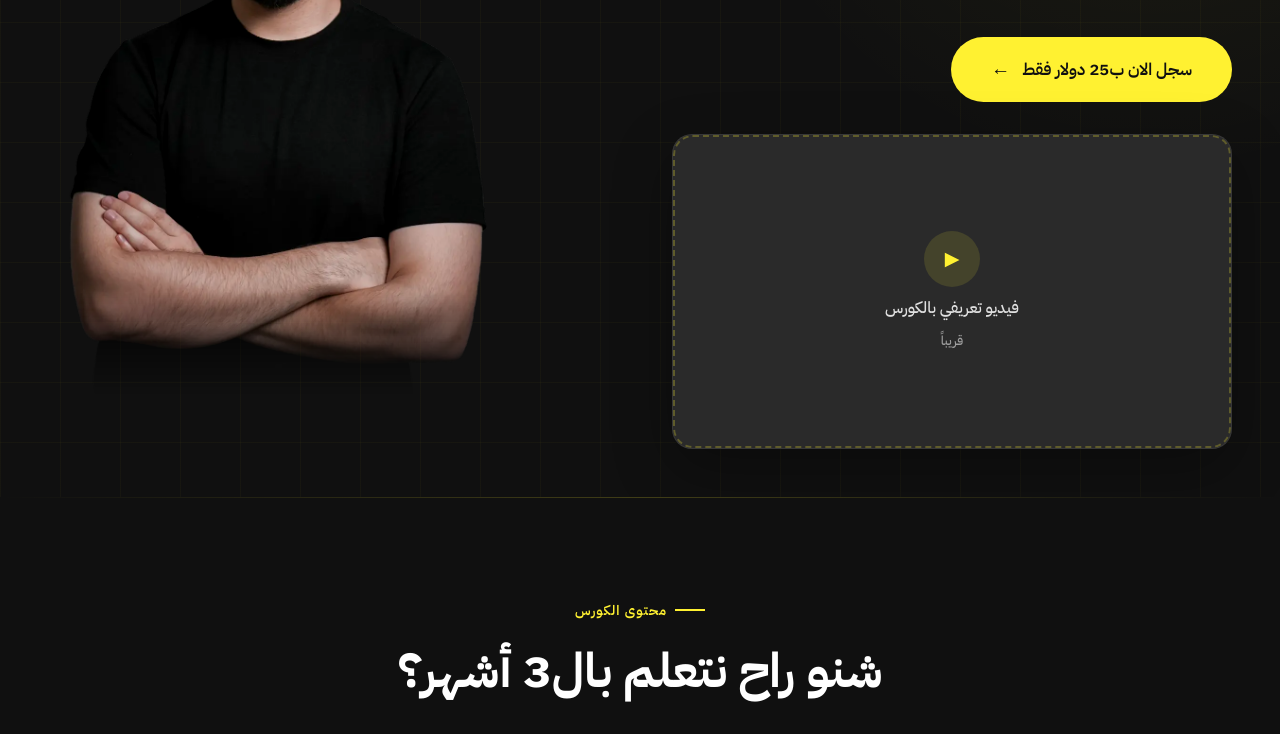
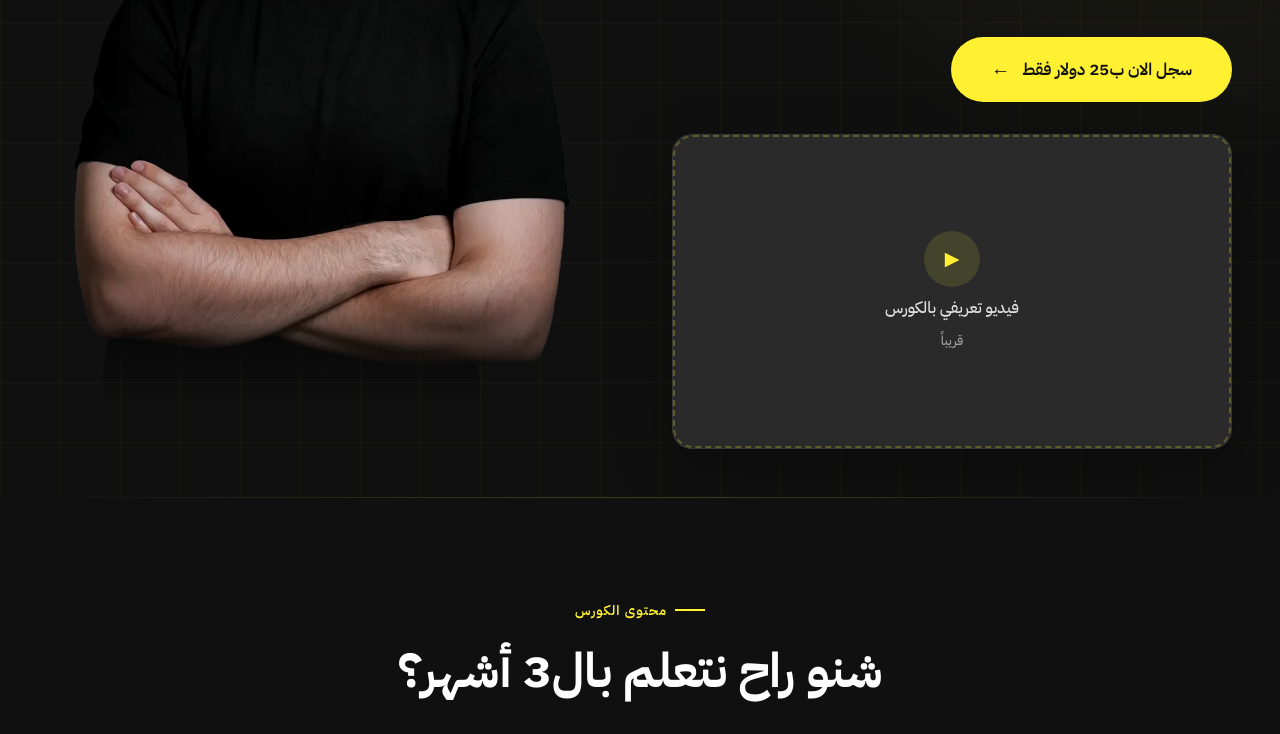
Before and after one commit to mustafasala7iq/portfolio, a plain HTML site: page index.html in a window 1280 px wide. Shown: the part 398-1132 px from the top of the page. Drawn offline with Linux system fonts and the light colour scheme.

Commit message:
Speak 360 page: larger desktop photo filling the hero height
Co-Authored-By: Claude Opus 5.5 <noreply@anthropic.com>
Claude-Session: https://claude.ai/code/session_01WHp9QWeuJUvd8cHPpbicMG

```diff
--- a/style.css
+++ b/style.css
@@ -1334,3 +1334,19 @@ img {
     max-height: calc(100vh - 120px);
   }
 }
+
+/* Desktop only: photo fills the space from the menu down to the bottom of the screen */
+@media (min-width: 1025px) {
+  .hero-image-wrapper {
+    top: 0;
+    max-width: 640px;
+    margin-top: -40px;
+  }
+
+  .hero-image-wrapper img {
+    max-width: none;
+    max-height: none;
+    height: min(calc((100vh - 72px) / 0.9), 960px);
+    margin-top: calc(min(calc((100vh - 72px) / 0.9), 960px) * -0.1);
+  }
+}
```
